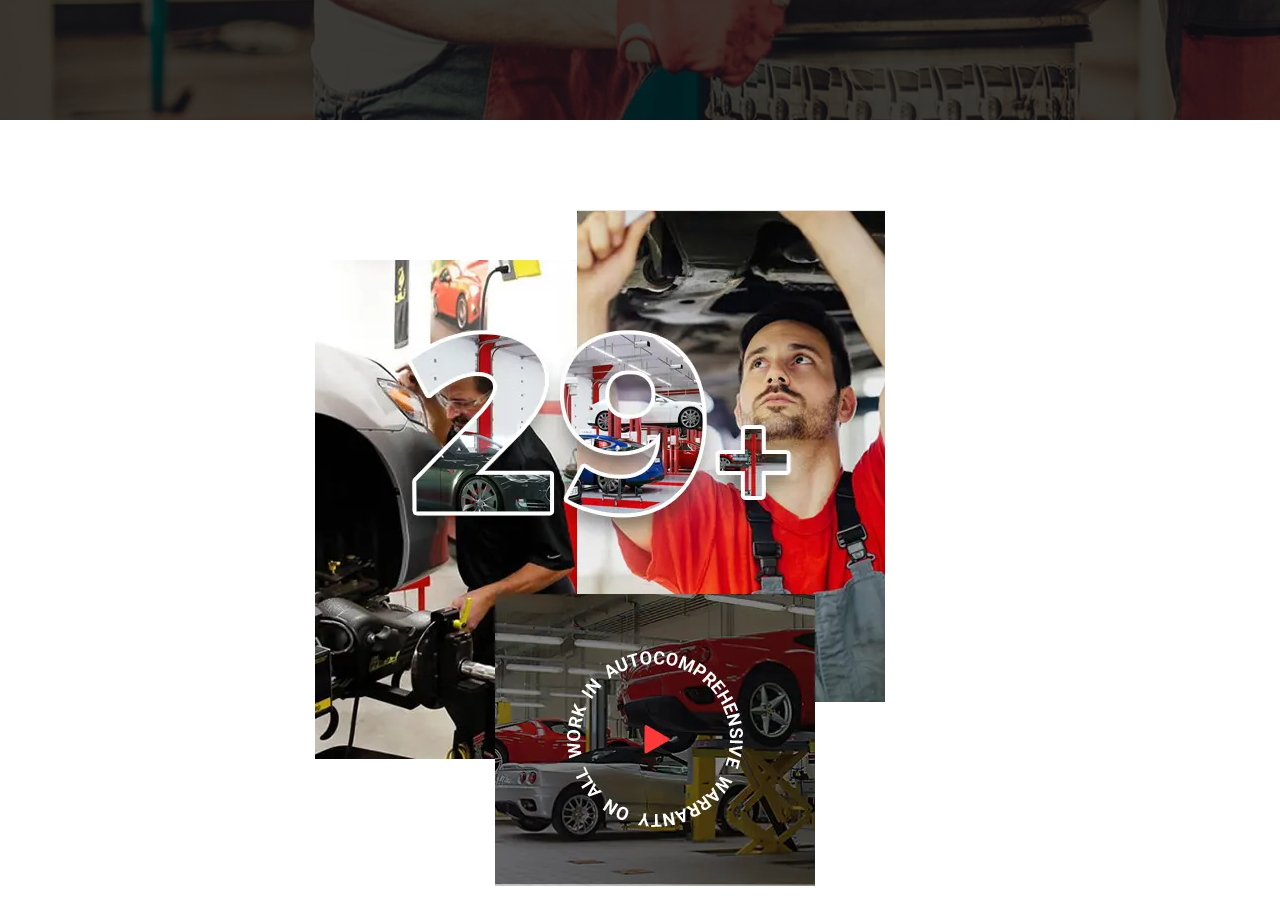
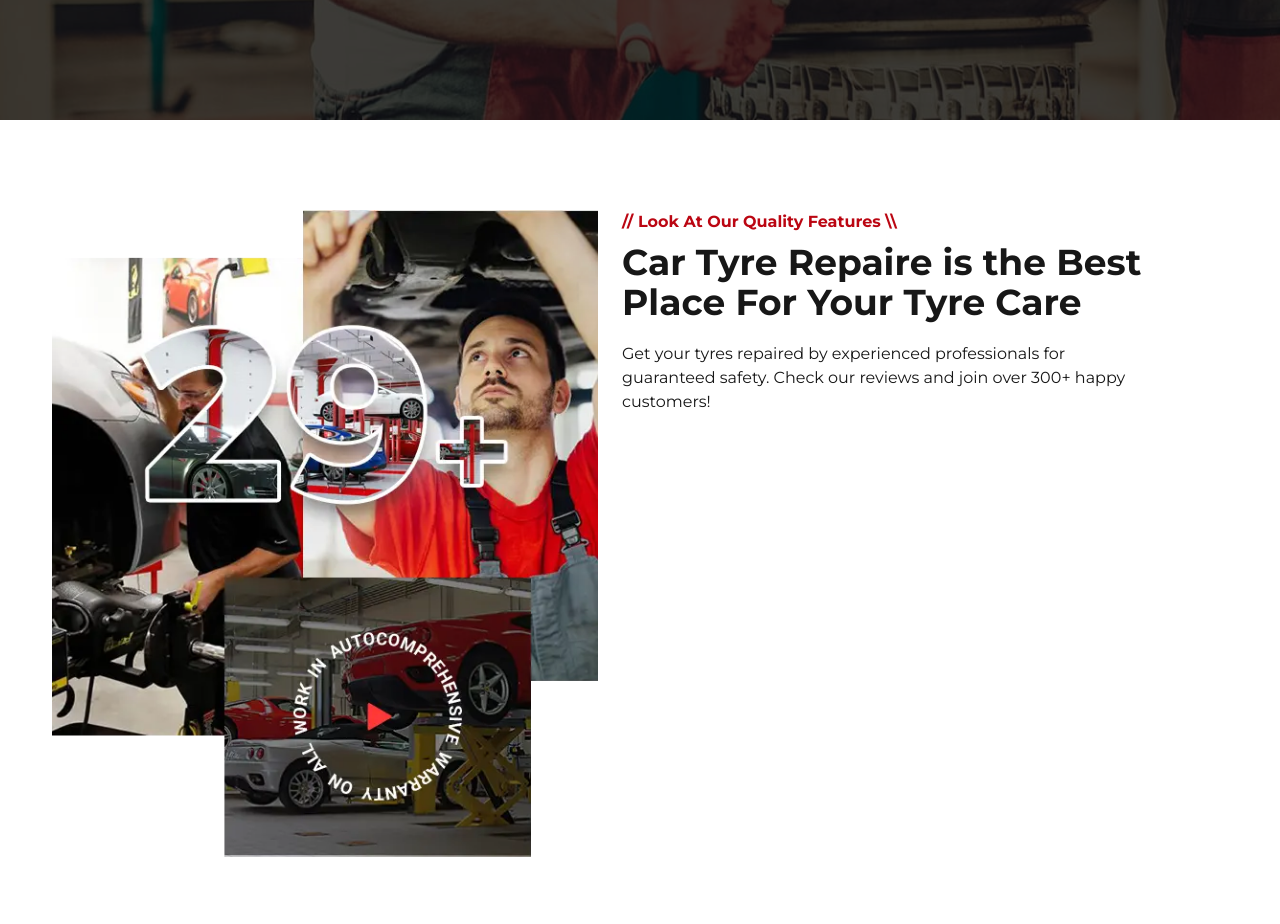
Before and after one commit to TopDEV-fs/CarstyreRepair_Website, a Next.js app: page / in a window 1280 px wide. Shown: the part 802-1726 px from the top of the page. Built offline with nearby package versions, Linux system fonts and the light colour scheme.

Commit message:
add paragraph, h2 and h6 in feature section

```diff
--- a/src/app/Components/Features.jsx
+++ b/src/app/Components/Features.jsx
@@ -4,9 +4,14 @@ import Image from 'next/image'
 
 const Features = () => {
   return (
-    <section className='py-[90px]'>
-        <div className='w-full max-w-[1200px] flex items-center justify-center'>
-            <Image src={img}/>
+    <section className='py-[90px] flex items-center justify-center'>
+        <div className='w-full max-w-[1200px] flex justify-between'>
+            <Image src={img} className='px-3'/>
+            <div className='flex flex-col pl-3 pr-12'>
+                <p className="mb-2 text-base font-bold text-[#BB0612]">// Look At Our Quality Features \\</p>
+                <h2 className='mb-2 font-semibold text-4xl'>Car Tyre Repaire is the Best Place For Your Tyre Care</h2>
+                <h6 className='mb-2 py-3 pr-12 pe-md-5'>Get your tyres repaired by experienced professionals for guaranteed safety. Check our reviews and join over 300+ happy customers!</h6>
+            </div>
         </div>
     </section>
   )
```
